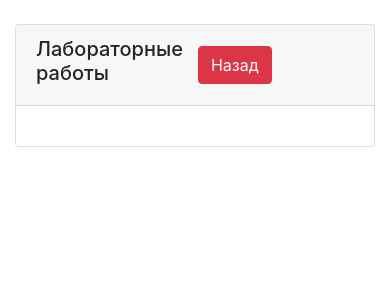
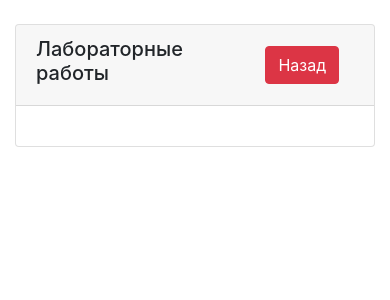
Before and after one commit to SayanGarm/ELTEX, a Django app: page /article/laboratory_work/ in a window 390 px wide. Shown: the part 83-383 px from the top of the page. Run offline with Django 3.2, Linux system fonts and the light colour scheme; data that the repository does not hold is empty; some libraries are stand-ins or nearby versions.

Commit message:
Update lab_info.html

```diff
--- a/LaboratoryWork/templates/Article/elements/lab_info.html
+++ b/LaboratoryWork/templates/Article/elements/lab_info.html
@@ -3,11 +3,13 @@
 {% block title %}
 <div class="d-flex flex-row justify-content-between align-items-center">
     <h5>Лабораторные работы</h5>
-    {% if is_teacher %}
+    <div class="d-flex flex-row justify-content-between align-items-center">
+        {% if is_teacher %}
         <a class="btn btn-outline-secondary" href="/admin/LaboratoryWork/laboratorywork/" role="button">Модерация</a>
-    {% endif %}
-    <div class="col-md-auto"">
-        <a class="btn btn-danger" href="{% url 'start-page-switch' %}" role="button">Назад</a>
+        {% endif %}
+        <div class="col-md-auto"">
+            <a class="btn btn-danger" href="{% url 'start-page-switch' %}" role="button">Назад</a>
+        </div>
     </div>
 </div>
 {% endblock %}
```
